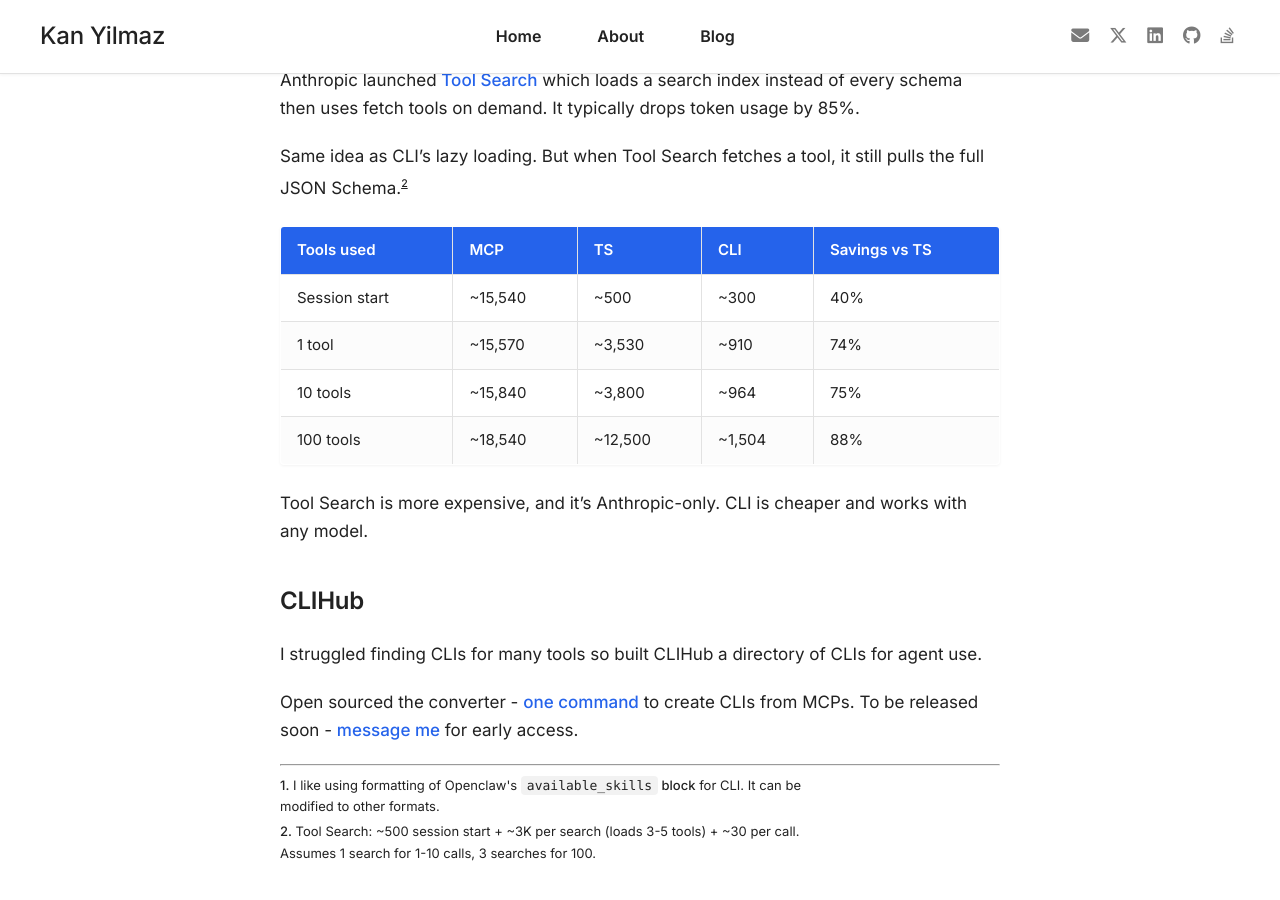
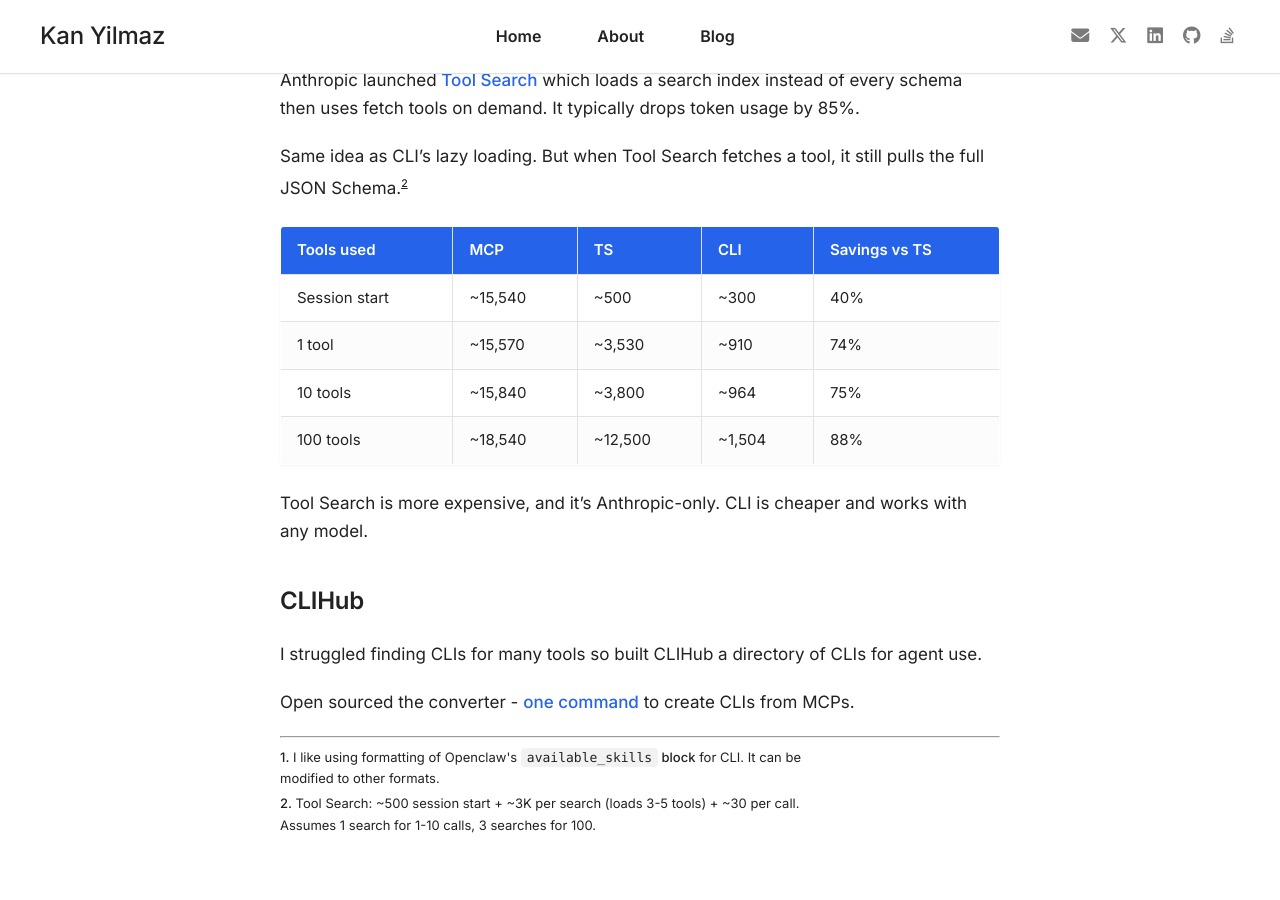
Before and after one commit to thellimist/thellimist.github.io, a Jekyll site: the page built from _posts/2026-02-23-cli-vs-mcp.md, in a window 1280 px wide and 900 px high, scrolled down 3049 px. Built offline with Jekyll 4.4.1, drawn with Linux system fonts in a browser that asks for light colours; after the commit the page ends 3921 px from its top, so only the background shows below that.

Commit message:
Remove early access note - CLIHub is now live
Co-Authored-By: Claude Opus 4.6 <noreply@anthropic.com>

```diff
--- a/_posts/2026-02-23-cli-vs-mcp.md
+++ b/_posts/2026-02-23-cli-vs-mcp.md
@@ -137,7 +137,7 @@ Tool Search is more expensive, and it's Anthropic-only. CLI is cheaper and works
 
 I struggled finding CLIs for many tools so built CLIHub a directory of CLIs for agent use.
 
-Open sourced the converter - [one command](https://github.com/thellimist/clihub) to create CLIs from MCPs. To be released soon - [message me](https://x.com/thellimist) for early access.
+Open sourced the converter - [one command](https://github.com/thellimist/clihub) to create CLIs from MCPs.
 
 ---
 
```
